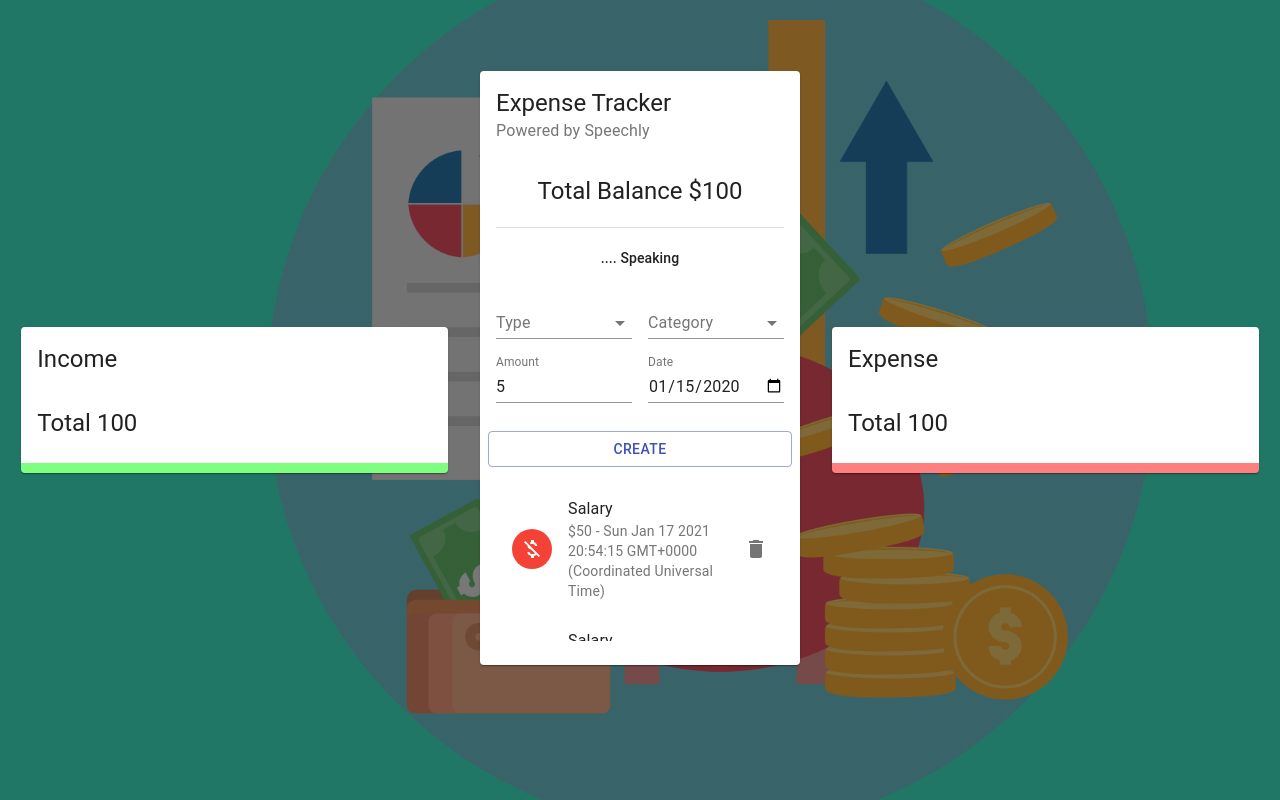
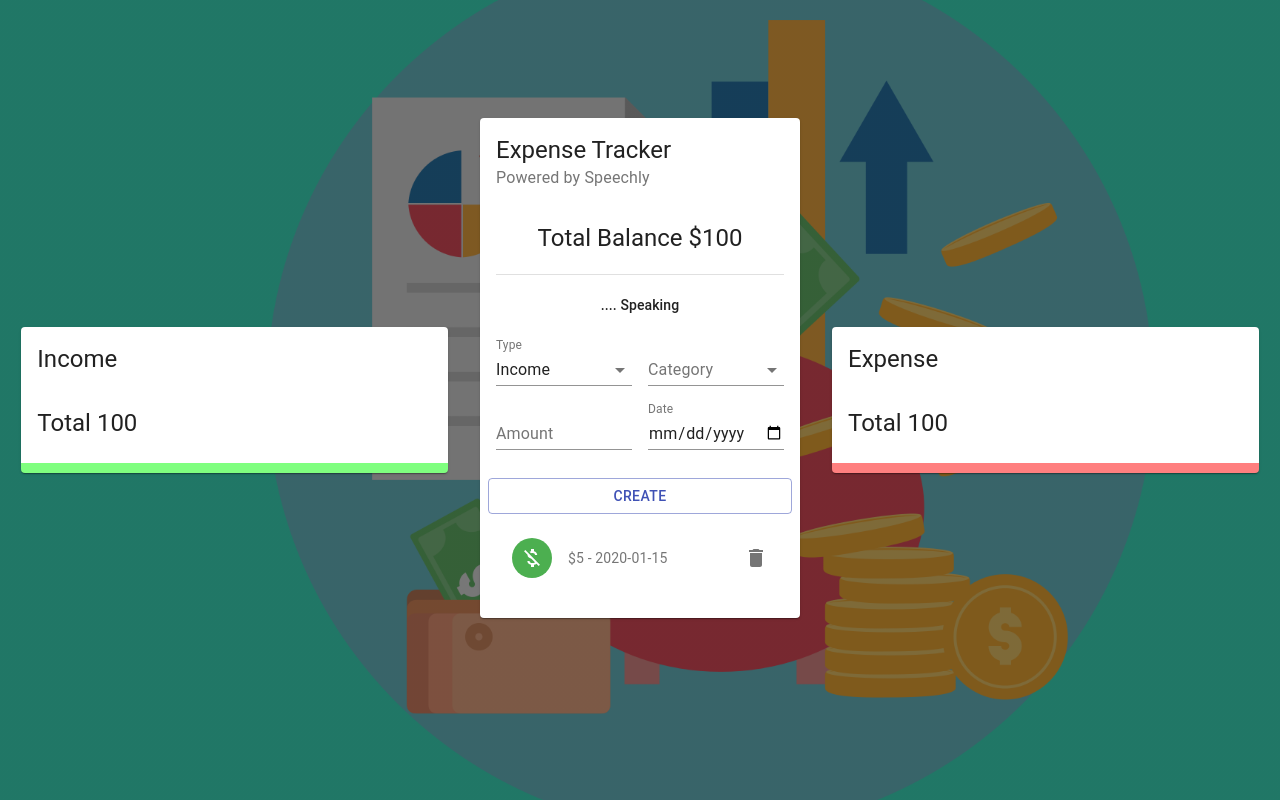
Before and after one commit to bbaime98/speechly-api, a React (Create React App) app: page / in a window 1280 px wide. Both pictures are taken after typing "5", "2020-01-15" into the empty fields and a click on the button "CREATE". Built offline with nearby package versions, Linux system fonts and the light colour scheme.

Commit message:
Add and delete transaction
- setup the reducer
- make the action functions available in the whole app via passing them
  in the provide
- improve form by adding onchange function
- call add action when create button is clicked
- delete tranction up on clicking trash icon

```diff
--- a/src/components/Main/Form/Form.jsx
+++ b/src/components/Main/Form/Form.jsx
@@ -1,12 +1,25 @@
 import React, { useState, useContext, useEffect } from 'react';
 import { TextField, Typography, Grid, Button, FormControl, InputLabel, Select, MenuItem } from '@material-ui/core';
-
+import { v4 as uuidv4 } from 'uuid';
+import { ExpenseTrackerContext } from '../../../context/context';
 import useStyles from './styles';
 
+const initialState = {
+  amount: '',
+  category: '',
+  type: 'Income',
+  date: new Date(),
+};
 
 const NewTransactionForm = () => {
   const classes = useStyles();
+  const { addTransaction } = useContext(ExpenseTrackerContext);
+  const [formData, setFormData] = useState(initialState);
 
+  const createTransaction = () => {
+    addTransaction({ ...formData, amount: Number(formData.amount), id: uuidv4() });
+    setFormData(initialState);
+  }
   return (
     <Grid container spacing={2}>
       <Grid item xs={12}>
@@ -17,7 +30,7 @@
       <Grid item xs={6}>
         <FormControl fullWidth>
           <InputLabel>Type</InputLabel>
-          <Select>
+          <Select value={formData.type} onChange={(e) => setFormData({ ...formData, type: e.target.value })}>
             <MenuItem value="Income">Income</MenuItem>
             <MenuItem value="Expense">Expense</MenuItem>
           </Select>
@@ -26,19 +39,21 @@
       <Grid item xs={6}>
         <FormControl fullWidth>
           <InputLabel>Category</InputLabel>
-          <Select>
+          <Select value={formData.category} onChange={(e) => setFormData({ ...formData, category: e.target.value })}>
           <MenuItem value="Business">Business</MenuItem>
           </Select>
         </FormControl>
       </Grid>
 
       <Grid item xs={6}>
-        <TextField type="number" label="Amount"  fullWidth />
+        <TextField type="number" label="Amount"  fullWidth value={formData.amount} onChange={(e) => setFormData({ ...formData, amount: e.target.value })} />
       </Grid>
       <Grid item xs={6}>
-        <TextField fullWidth label="Date" type="date" />
+        <TextField fullWidth label="Date" type="date"  value={formData.date} onChange={(e) => setFormData({ ...formData, date:e.target.value })} />
       </Grid>
-      <Button className={classes.button} variant="outlined" color="primary" fullWidth >Create</Button>
+      <Button className={classes.button} variant="outlined" color="primary" fullWidth
+      onClick={createTransaction}
+      >Create</Button>
     </Grid>
   );
 };
--- a/src/components/Main/List/List.jsx
+++ b/src/components/Main/List/List.jsx
@@ -6,13 +6,8 @@
 
 const List = () => {
   const classes = useStyles();
-  const globalState = useContext(ExpenseTrackerContext)
-  console.log("___GLOBAL STATE", globalState)
-  const transactions = [
-    {id: 1, type: "Expense", category: "Salary", amount: 50, date: new Date()},
-    {id: 2, type: "Expense", category: "Salary", amount: 50, date: new Date()},
-    {id: 3, type: "Income", category: "Salary", amount: 50, date: new Date()}
-  ]
+  const {transactions, deleteTransaction} = useContext(ExpenseTrackerContext)
+
   return (
     <MUIList dense={false} className={classes.list}>
       {transactions.map((transaction) => (
@@ -25,7 +20,7 @@
             </ListItemAvatar>
             <ListItemText primary={transaction.category} secondary={`$${transaction.amount} - ${transaction.date}`} />
             <ListItemSecondaryAction>
-              <IconButton edge="end" aria-label="delete">
+              <IconButton edge="end" aria-label="delete" onClick={()=>deleteTransaction(transaction.id)}>
                 <Delete />
               </IconButton>
             </ListItemSecondaryAction>
--- a/src/context/context.js
+++ b/src/context/context.js
@@ -1,13 +1,25 @@
 import React, { useReducer, createContext } from 'react';
+import contextReducer from './contextReducer';
 
 const initialState  = []
 export const ExpenseTrackerContext = createContext(initialState);
 
 export const Provider = ({ children }) => {
 
+  const [transactions, dispatch] = useReducer(contextReducer, initialState);
+  const deleteTransaction = (id) => {
+    dispatch({ type: 'DELETE_TRANSACTION', payload: id });
+  };
+
+  const addTransaction = (transaction) => {
+    dispatch({ type: 'ADD_TRANSACTION', payload: transaction });
+  };
+
   return (
     <ExpenseTrackerContext.Provider value={{
-      appName: "Speechly expenses tracker"
+        deleteTransaction,
+        addTransaction,
+        transactions,
     }}
     >
       {children}
--- a/src/context/contextReducer.js
+++ b/src/context/contextReducer.js
@@ -5,13 +5,9 @@
     case 'DELETE_TRANSACTION':
       transactions = state.filter((transaction) => transaction.id !== action.payload);
 
-      localStorage.setItem('transactions', JSON.stringify(transactions));
-
       return transactions;
     case 'ADD_TRANSACTION':
       transactions = [action.payload, ...state];
-
-      localStorage.setItem('transactions', JSON.stringify(transactions));
 
       return transactions;
     default:
```
Also changed, not shown: 1 other file (tests, documents, lock files or other folders).
